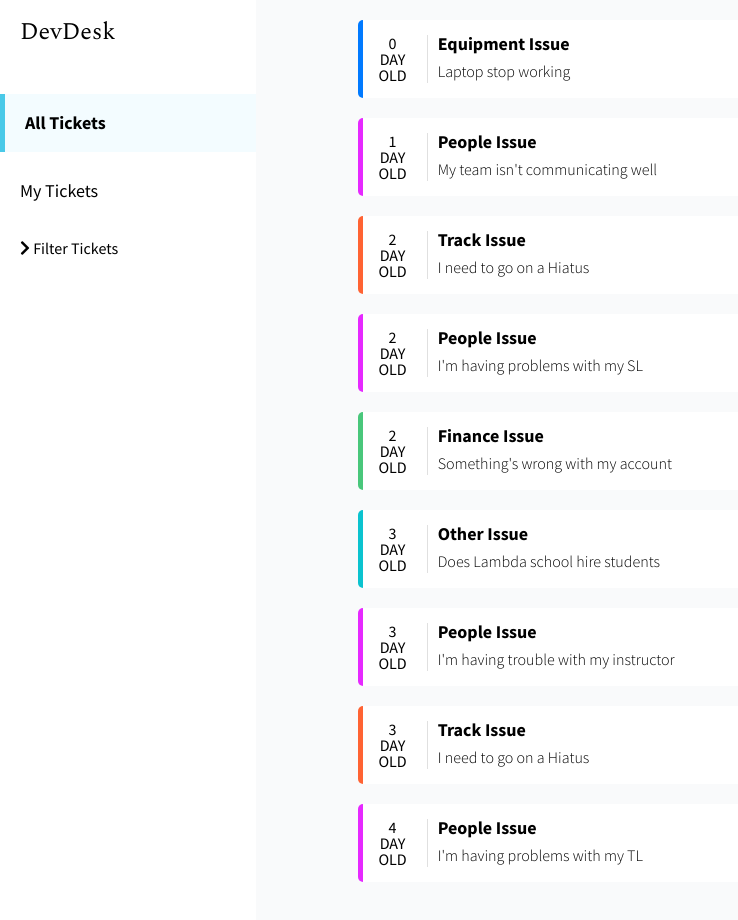
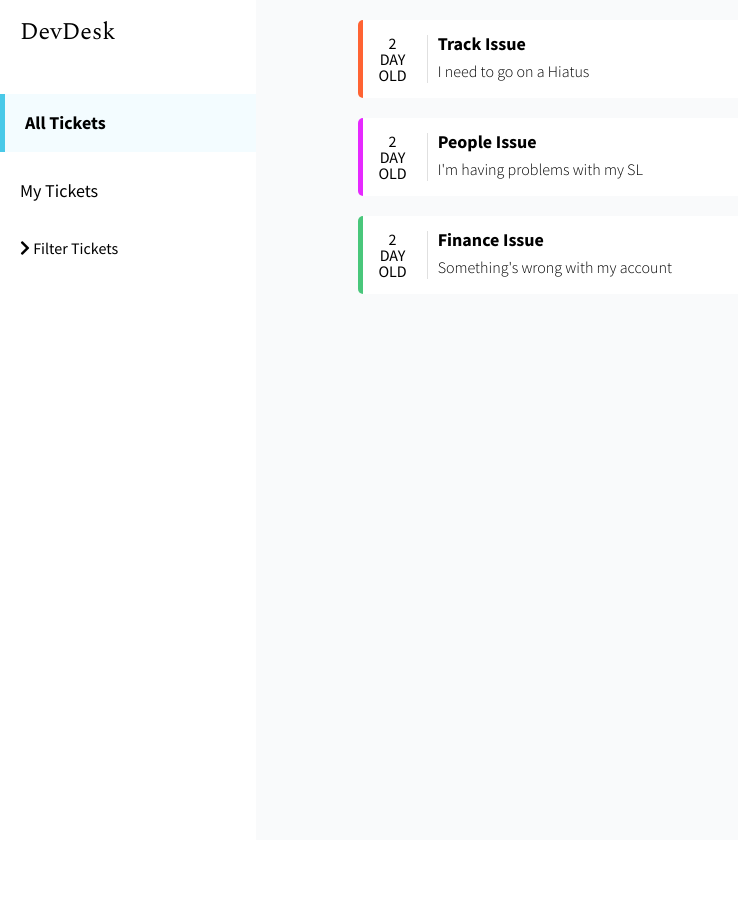
Before and after one commit to Build-Week-DevDesk-Queue1/frontend, a React (Create React App) app in the folder devdesk/: page / in a window 1280 px wide. Shown: the whole page, without its empty margins (0-738 px from the left). After the commit the page ends 840 px from the top, so only its background shows below. Built offline with nearby package versions, Linux system fonts and the light colour scheme.

Commit message:
add mytickets to helper component

```diff
--- a/devdesk/package.json
+++ b/devdesk/package.json
@@ -12,7 +12,8 @@
     "react-redux": "^7.2.0",
     "react-router-dom": "^5.2.0",
     "react-scripts": "3.4.1",
-    "redux": "^4.0.5"
+    "redux": "^4.0.5",
+    "redux-devtools-extension": "^2.13.8"
   },
   "scripts": {
     "start": "react-scripts start",
--- a/devdesk/src/App.css
+++ b/devdesk/src/App.css
@@ -190,13 +190,21 @@ h6 {
   background-color: #f9fafb;
   height: 100%;
   padding: 20px 0;
+  align-items: stretch;
 }
 
+.mytickets,
 .alltickets {
   display: flex;
   flex-direction: column;
   align-items: center;
   width: 100%;
+  height: 100%;
+}
+
+.mytickets {
+  height: 100vh;
+  min-height: 100%;
 }
 
 .ticket {
--- a/devdesk/src/components/helper.js
+++ b/devdesk/src/components/helper.js
@@ -76,6 +76,41 @@ function Helper() {
       created: 4
     }
   ]);
+  const [myTickets, setMyTickets] = useState([
+    {
+      id: 2,
+      category: "Track",
+      title: "I need to go on a Hiatus",
+      created: 2,
+      assign: true,
+      assignTo: {
+        id: 105,
+        name: "mark"
+      }
+    },
+    {
+      id: 3,
+      category: "People",
+      title: "I'm having problems with my SL",
+      created: 2,
+      assign: true,
+      assignTo: {
+        id: 105,
+        name: "mark"
+      }
+    },
+    {
+      id: 4,
+      category: "Finance",
+      title: "Something's wrong with my account",
+      created: 2,
+      assign: true,
+      assignTo: {
+        id: 105,
+        name: "mark"
+      }
+    }
+  ]);
   const [showModal, setShowModal] = useState(false);
   const [selectedTicket, setSelectedTicket] = useState(null);
 
@@ -117,7 +152,7 @@ function Helper() {
           </div>
         </Modal>
       )}
-      <div className="alltickets">
+      {/*<div className="alltickets">
         {alltickets.map((ticket, index) => {
           return (
             <div
@@ -138,6 +173,24 @@ function Helper() {
             </div>
           );
         })}
+      </div>*/}
+      <div className="mytickets">
+        {myTickets.map(ticket => {
+          return (
+            <div
+              key={ticket.id}
+              className={`ticket ${setCategory(ticket.category)}`}
+            >
+              <div className="days">
+                {ticket.created} <br /> day <br /> old
+              </div>
+              <div className="issue">
+                <div className="issue-category">{ticket.category} Issue</div>
+                <div className="issue-title">{ticket.title}</div>
+              </div>
+            </div>
+          );
+        })}
       </div>
     </div>
   );
```
Also changed, not shown: 1 other file (tests, documents, lock files or other folders).
